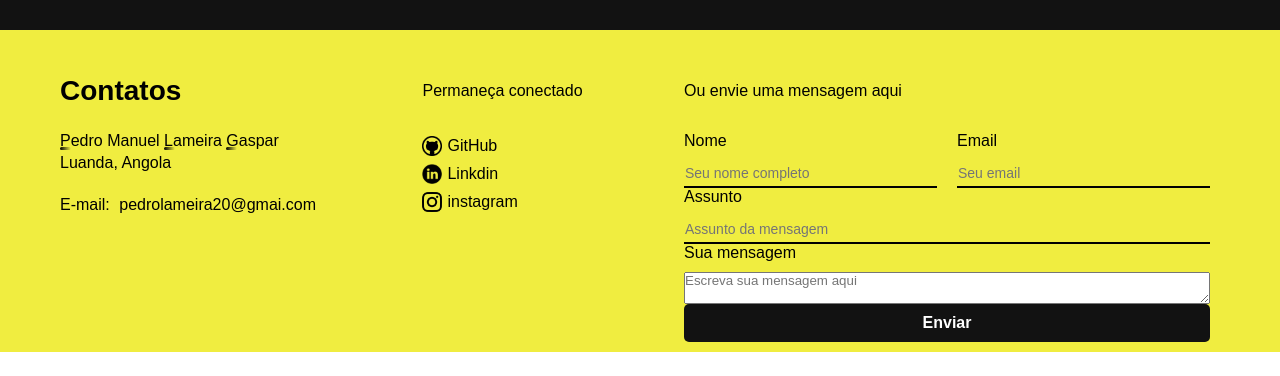
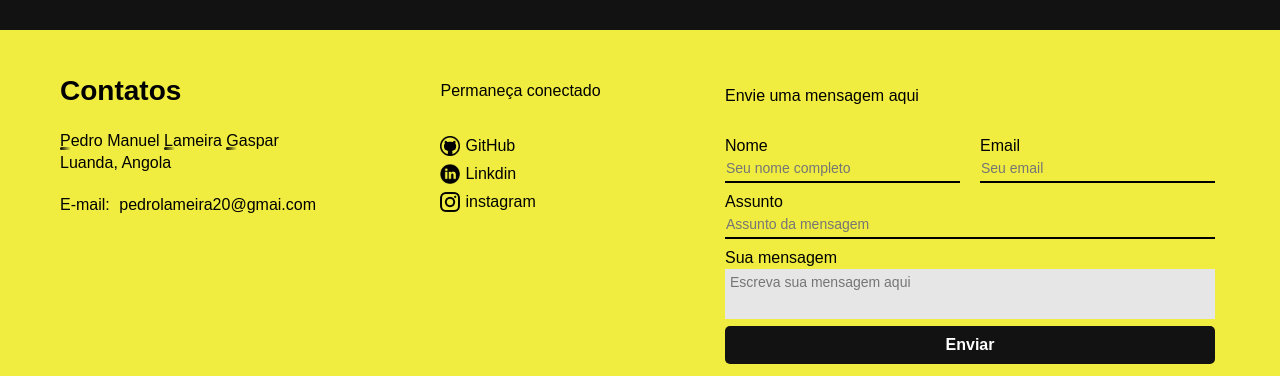
Before and after one commit to lameiragaspar/plg_dev_web, a React (Create React App) app: page / in a window 1280 px wide. Shown: the part 2492-2868 px from the top of the page. Before the commit the page ends 2844 px from the top, so only its background shows below. Built offline with nearby package versions, Linux system fonts and the light colour scheme.

Commit message:
Formulário

```diff
--- /dev/null
+++ b/src/Componentes/Projetos/Dados/dados.js
@@ -0,0 +1,5 @@
+const porjetos = [
+    {in:1 , tema:"", decricao:""},
+    {in:1 , tema:"", decricao:""},
+    {in:1 , tema:"", decricao:""}
+]
--- a/src/Componentes/footer/formulario/form.js
+++ b/src/Componentes/footer/formulario/form.js
@@ -1,11 +1,11 @@
-import React,{useState} from "react";
+import React from "react";
 import './formulario.css'
 
 function Formulario() {
     return (
         <div className="formulario">
-            <form action="mailto:peldrolameira20@gmail.com" method="post" encType="text/plain">
-                <p>Ou envie uma mensagem aqui</p>
+            <form action="mailto:pedrolameira20@gmail.com" method="post" encType="text/plain">
+                <p>Envie uma mensagem aqui</p>
                 <div className="dadosPessoais">
                     <div>
                         <label htmlFor="nome">Nome</label>
@@ -23,7 +23,7 @@ function Formulario() {
                     </div>
                     <div className="txeEbotao">
                         <label htmlFor="sms">Sua mensagem</label>
-                        <textarea id="sms" name="mensagem" placeholder="Escreva sua mensagem aqui" required></textarea>
+                        <div className="tam-max-txt"><textarea id="sms" name="mensagem" placeholder="Escreva sua mensagem aqui" required></textarea></div>
                         <button type="submit">Enviar</button>
                     </div>
                 </div>
--- a/src/Componentes/footer/formulario/formulario.css
+++ b/src/Componentes/footer/formulario/formulario.css
@@ -1,17 +1,16 @@
 .formulario {
-    padding: 0;
+    width: 500px;
+    overflow-x: hidden;
+    padding: 5px;
 }
-
 .formulario form p {
     padding: 12px 0;
     margin-bottom: 20px;
 }
-
 form label {
     cursor: pointer;
-    padding-bottom: 10px;
+    text-align: left;
 }
-
 form input {
     width: 100%;
     background-color: transparent;
@@ -21,32 +20,33 @@ form input {
     color: black;
     margin-right: 70px;
 }
-
-input#sms {
-    height: 40px;
-}
-
-form .dadosPessoais,
-form .mensagem {
-    margin-right: 10px;
-}
-
 form .dadosPessoais {
     display: flex;
     gap: 20px;
 }
-
 .dadosPessoais div,
 .mensagem div {
     display: flex;
     flex-direction: column;
 }
-
 .dadosPessoais div input,
 .mensagem div input {
     padding: 5px 1px;
+    margin-bottom: 10px;
 }
-
+.tam-max-txt{
+    padding: 2px 0;
+    overflow-x: hidden;
+    margin-bottom: 5px;
+}
+textarea{
+    width: 105%;
+    height: 50px;
+    padding: 5px 25px 5px 5px;
+    border: none;
+    font-size: 14px;
+    background-color: #e6e6e6;
+}
 .mensagem button {
     padding: 10px;
     color: #fff;
@@ -58,8 +58,7 @@ form .dadosPessoais {
     cursor: pointer;
     transition: 0.3s;
 }
-
 .mensagem button:hover {
     background-color: #000;
-    box-shadow: 0px 0px 10px rgba(0, 0, 0, 0.5);
+    box-shadow: 0px 0px 10px #00000080;
 }
--- a/src/Paginas/LoadingPage/loading.css
+++ b/src/Paginas/LoadingPage/loading.css
@@ -39,6 +39,3 @@
     background-color: transparent;
     box-shadow: 0px 0px 5px #00000062;
 }
-.logoEform .formulario{
-    background-color: aqua;
-}
```
